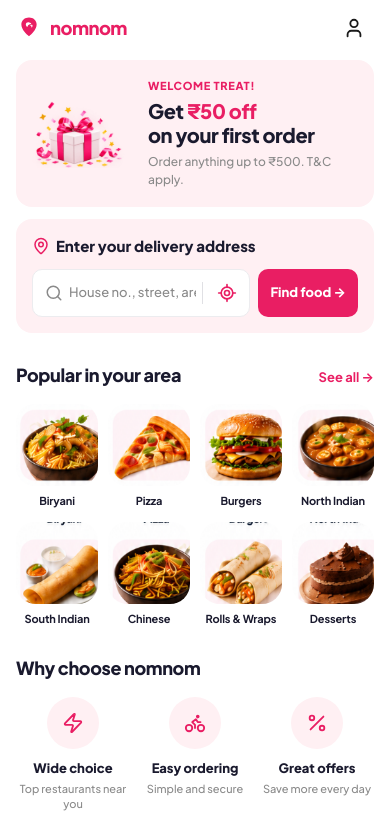
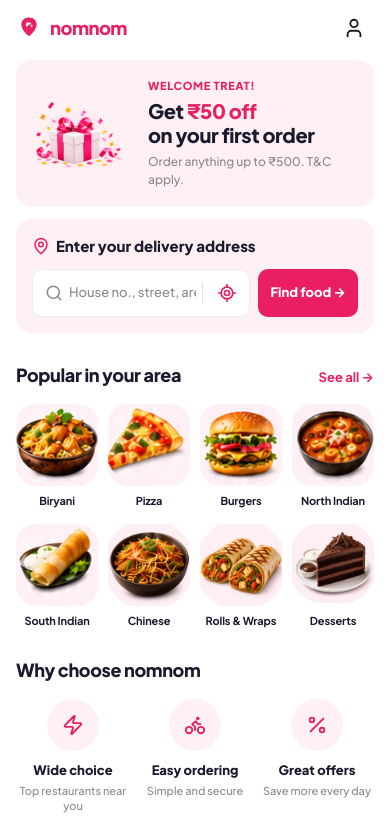
Before and after one commit to fisayoariyo/task1, a React (Vite) app in the folder frontend/: page / in a window 390 px wide. Shown: the top 839 px of the page. Built offline with nearby package versions, Linux system fonts and the light colour scheme.

Commit message:
Fixed a bug.
Remove the ghost seam on mobile Popular cuisine tiles by using clean cut-out assets instead of screenshot crops.

```diff
--- a/frontend/src/pages/Landing.jsx
+++ b/frontend/src/pages/Landing.jsx
@@ -3,16 +3,16 @@ import { Icon } from '../components/Icon'
 import { Logo } from '../components/Logo'
 import { CATEGORIES } from '../lib/data'
 
-/** Cut-out cuisine tiles (soft pink circle assets) — matches mobile landing mock */
+/** Cut-out cuisine tiles on soft pink (no SS crops — avoids seam/ghost labels) */
 const mobileCats = [
-  { name: 'Biryani', img: '/assets/cats/biryani-ss.png?v=12' },
-  { name: 'Pizza', img: '/assets/cats/pizza-ss.png?v=12' },
-  { name: 'Burgers', img: '/assets/cats/burgers-ss.png?v=12' },
-  { name: 'North Indian', img: '/assets/cats/north-ss.png?v=12' },
-  { name: 'South Indian', img: '/assets/cats/south-ss.png?v=12' },
-  { name: 'Chinese', img: '/assets/cats/chinese-ss.png?v=12' },
-  { name: 'Rolls & Wraps', img: '/assets/cats/rolls-ss.png?v=12' },
-  { name: 'Desserts', img: '/assets/cats/desserts-ss.png?v=12' },
+  { name: 'Biryani', img: '/assets/cats/biryani.png?v=13' },
+  { name: 'Pizza', img: '/assets/cats/pizza.png?v=13' },
+  { name: 'Burgers', img: '/assets/cats/burgers.png?v=13' },
+  { name: 'North Indian', img: '/assets/cats/north.png?v=13' },
+  { name: 'South Indian', img: '/assets/cats/south.png?v=13' },
+  { name: 'Chinese', img: '/assets/cats/chinese.jpg?v=13' },
+  { name: 'Rolls & Wraps', img: '/assets/cats/rolls.jpg?v=13' },
+  { name: 'Desserts', img: '/assets/cats/desserts.jpg?v=13' },
 ]
 
 export default function Landing() {
--- a/frontend/src/styles/mobile.css
+++ b/frontend/src/styles/mobile.css
@@ -213,7 +213,8 @@
 .m-cat-grid {
   display: grid;
   grid-template-columns: repeat(4, 1fr);
-  gap: 14px 10px;
+  gap: 16px 10px;
+  align-items: start;
 }
 
 .m-cat {
@@ -224,17 +225,20 @@
   gap: 8px;
   text-decoration: none;
   color: inherit;
-}
-
-/* Soft pink rounded tiles — assets cropped from landing mock SS */
+  min-width: 0;
+}
+
+/* Soft pink rounded square + cut-out food (labels are HTML only) */
 .m-cat__img {
   width: 100%;
   aspect-ratio: 1;
   border-radius: 20px;
   overflow: hidden;
   background: #fff0f3;
-  display: block;
+  display: grid;
+  place-items: center;
   padding: 0;
+  isolation: isolate;
 }
 
 .m-cat__img img {
@@ -242,6 +246,7 @@
   height: 100%;
   object-fit: cover;
   object-position: center;
+  transform: scale(1.22);
   display: block;
 }
 
@@ -251,6 +256,10 @@
   color: #1a1a2e;
   line-height: 1.25;
   letter-spacing: -0.01em;
+  max-width: 100%;
+  overflow: hidden;
+  text-overflow: ellipsis;
+  white-space: nowrap;
 }
 
 .m-why {
```
